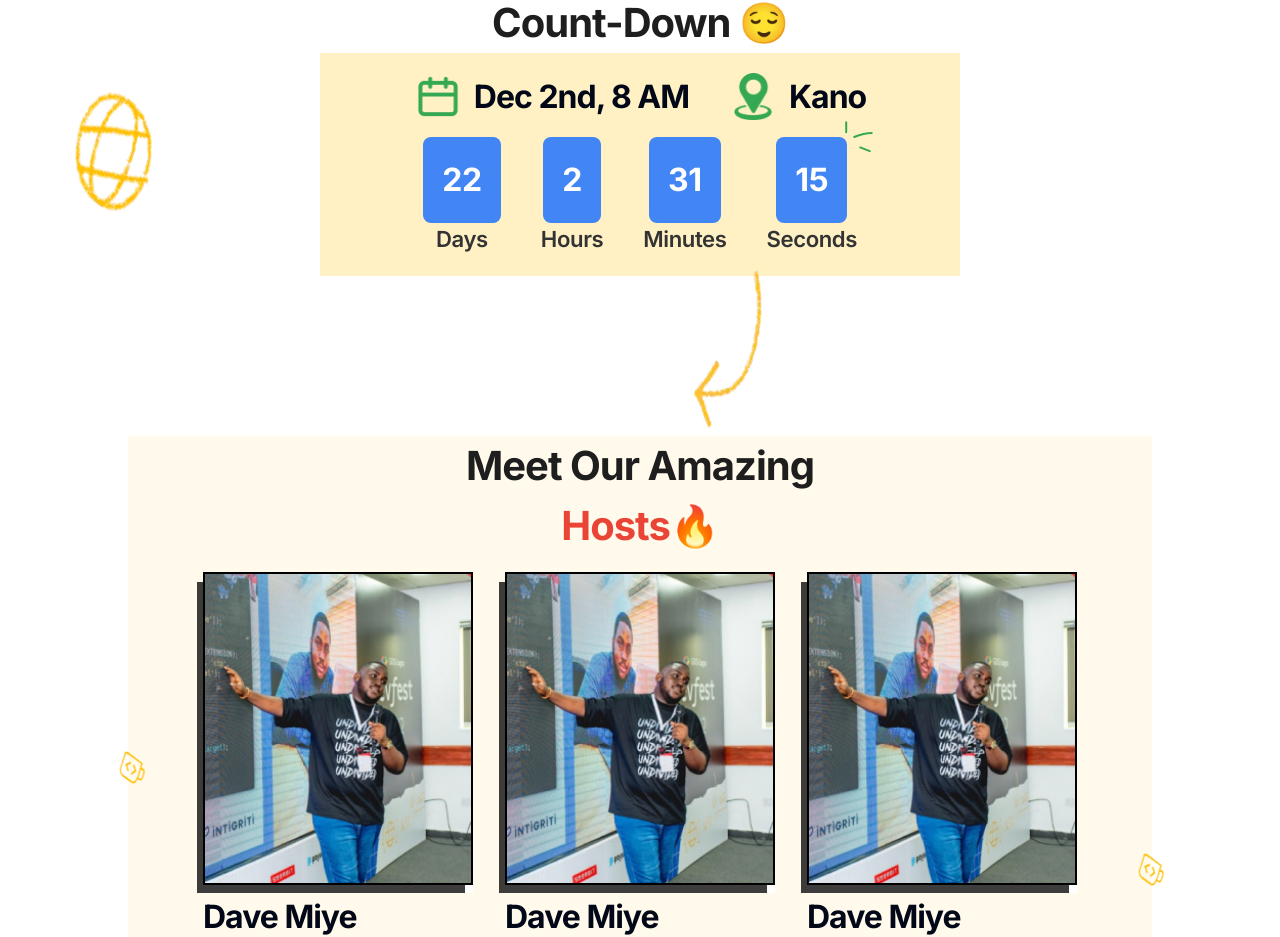
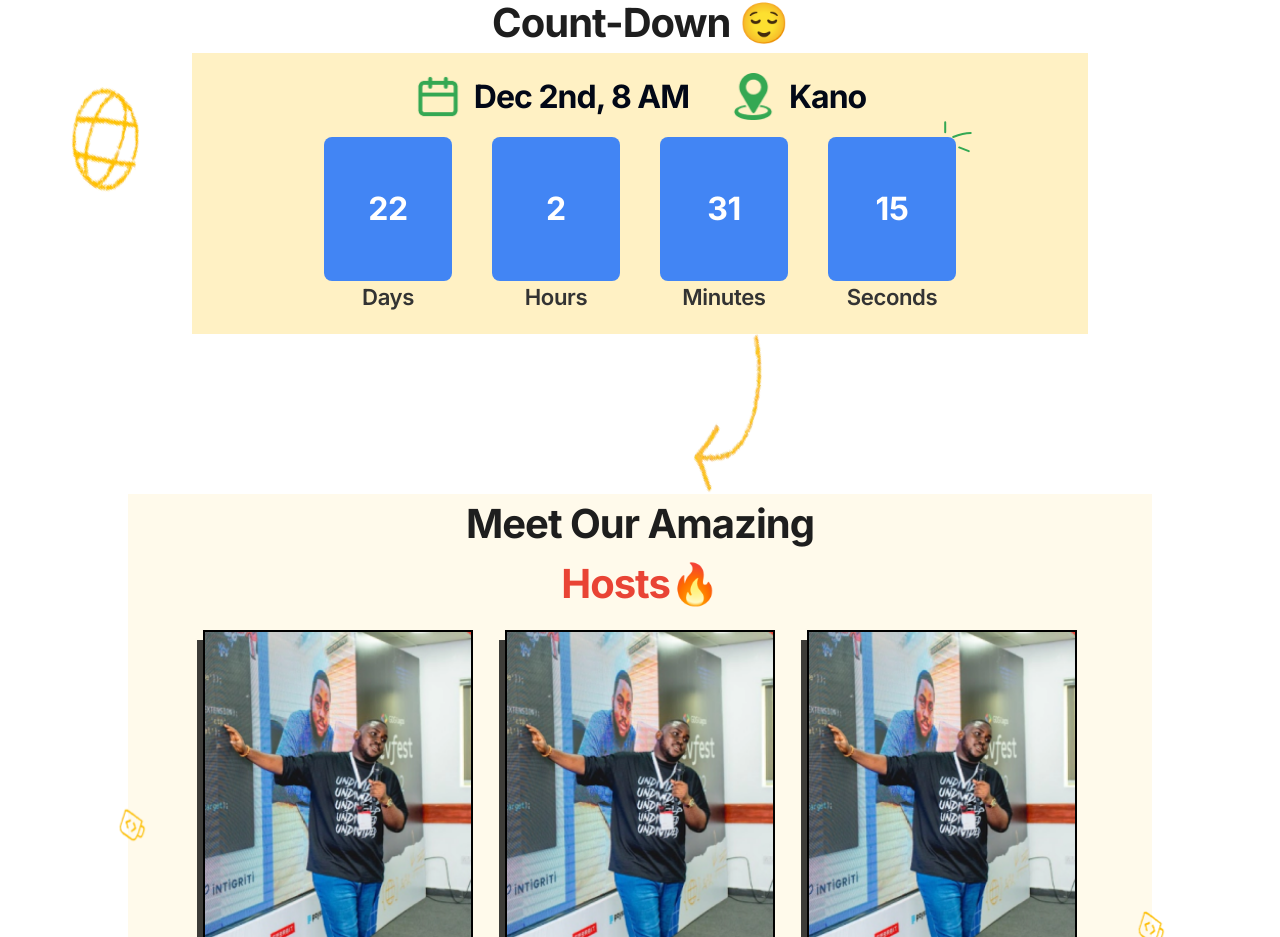
Before and after one commit to ahmadadejumo/DevfestSEKano_Web, a React (Vite) app: page / in a window 1280 px wide. Shown: the part 1156-2093 px from the top of the page. Built offline with nearby package versions, Linux system fonts and the light colour scheme.

Commit message:
almost done

```diff
--- a/src/components/ui/CountDown.tsx
+++ b/src/components/ui/CountDown.tsx
@@ -17,7 +17,7 @@ type TimeRemaining = {
 
 export const CountDown: React.FC = () => {
     const targetDate = new Date('2023-12-02T08:00:00'); // Set your target date and time
-  const [timeRemaining, setTimeRemaining] = useState<TimeRemaining>({ days: 0, hours: 0, minutes: 0, seconds: 0 });
+    const [timeRemaining, setTimeRemaining] = useState<TimeRemaining>({ days: 0, hours: 0, minutes: 0, seconds: 0 });
 
 
     useEffect(() => {
@@ -42,9 +42,9 @@ export const CountDown: React.FC = () => {
 
   return (
     <div className="my-10 flex w-full justify-center items-center relative">
-        <div className="w-[90%] sm:w-[80%] md:w-[50%]">
+        <div className="w-[90%] sm:w-[80%] md:w-[70%]">
               <h2 className="text-[1.3rem] text-[#1E1E1E] text-center text-style md:text-[2.5rem] font-bold leading-normal tracking-[-0.0625rem]">Count-Down 😌</h2>
-            <img src={globe} alt="img" className="absolute w-[2.49431rem] left-0 md:left-12 md:w-[8rem]" />
+            <img src={globe} alt="img" className="absolute w-[2.49431rem] left-0 md:left-12 md:w-[7rem]" />
 
         <div className="bg-[#FFF1C4] py-4 md:py-5">
             <div className="heading flex justify-center items-center gap-10">
@@ -73,7 +73,7 @@ export const CountDown: React.FC = () => {
             </div>
             </div>
         </div>
-        <img src={down} alt="img" className="absolute w-[5rem] md:w-[8rem] top-[10rem] right-[4rem] md:top-[15rem] md:right-[30rem]" />
+        <img src={down} alt="img" className="absolute w-[5rem] md:w-[8rem] top-[10rem] right-[4rem] md:top-[19rem] md:right-[30rem]" />
 
         </div>
     </div>
--- a/src/components/ui/CountdownItem.tsx
+++ b/src/components/ui/CountdownItem.tsx
@@ -8,8 +8,9 @@ interface CountdownItemProps {
 export const CountdownItem: React.FC<CountdownItemProps> = ({ value, label }) => {
   return (
     <div className="flex flex-col justify-center items-center">
-      <div className="bg-[#4285F4] py-[0.9rem] md:py-[1.2rem] px-[0.8rem] md:px-[1.2rem] rounded-[0.5rem] text-white text-[1.25rem] md:text-[2rem] font-bold leading-normal text-style tracking-[-0.025rem]">
-        <p>{value}</p>
+      <div className="bg-[#4285F4] flex items-center justify-center w-[3rem] md:w-[8rem] py-[0.92881rem] px-[0.85425rem] md:py-[3.01rem] text-center
+       md:px-[2.25rem] rounded-[0.5rem] text-white text-[1.25rem] md:text-[2rem] font-bold leading-normal text-style tracking-[-0.025rem]">
+        <p className='text-center'>{value}</p>
       </div>
       <p className="text-[#333] font-semibold text-style leading-normal text-[1rem] md:text-[1.38281rem] tracking-[-0.025rem]">{label}</p>
     </div>
--- a/src/components/ui/Footer.tsx
+++ b/src/components/ui/Footer.tsx
@@ -1,6 +1,7 @@
 import React from 'react';
 import footerimg from "../../assets/footerimg.png"
 import { Twitter, Instagram, Youtube, Mail } from 'lucide-react';
+import { Link } from 'react-router-dom';
 
 type imgSourece = {
   footerimg: string;
@@ -43,19 +44,19 @@ const Footer: React.FC<FooterProps> = () => {
         <div className="mb-4">
           <ul>
             <li>
-              <a href="#" className="text-white text-center text-[0.975rem] text-style font-medium mb-2 leading-normal md:text-[1rem] md:font-semibold">
+              <Link to="/" className="text-white text-center text-[0.975rem] text-style font-medium mb-2 leading-normal md:text-[1rem] md:font-semibold">
                Sponsor Event
-              </a>
+              </Link>
             </li>
             <li>
-              <a href="#" className="text-white text-center text-[0.975rem] text-style font-medium mb-2 leading-normal md:text-[1rem] md:font-semibold">
+              <Link to="/" className="text-white text-center text-[0.975rem] text-style font-medium mb-2 leading-normal md:text-[1rem] md:font-semibold">
                 Join the Community
-              </a>
+              </Link>
             </li>
             <li>
-              <a href="#" className="text-white text-center text-[0.975rem] text-style font-medium mb-2 leading-normal md:text-[1rem] md:font-semibold">
+              <Link to="/" className="text-white text-center text-[0.975rem] text-style font-medium mb-2 leading-normal md:text-[1rem] md:font-semibold">
                 Apply to Speak
-              </a>
+              </Link>
             </li>
           </ul>
         </div>
```
